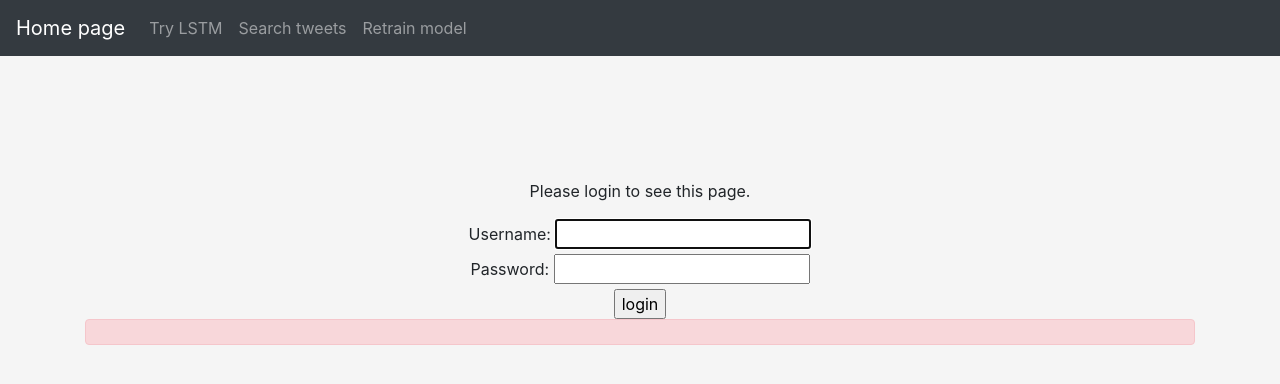
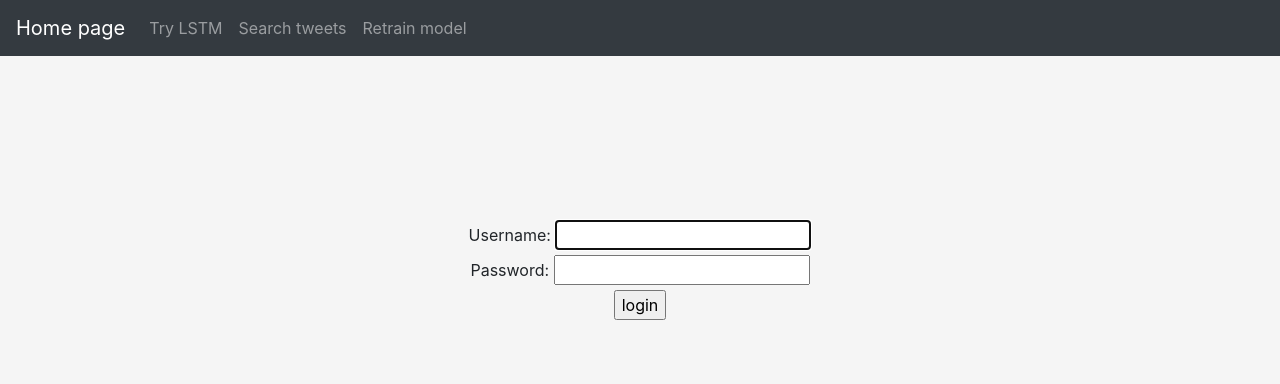
Before and after one commit to smbkzt/django_lstm, a Django app: page /accounts/login/?next=/train-lstm in a window 1280 px wide. Shown: the top 384 px of the page. Run offline with Django 3.2, Linux system fonts and the light colour scheme; parts of the project's set-up code (start-up, migrations or seed data) failed here and were passed over; some libraries are stand-ins or nearby versions.

Commit message:
mirror changes(code review)

```diff
--- a/main/views.py
+++ b/main/views.py
@@ -37,7 +37,7 @@ def home(request):
 @method_decorator(csrf_exempt, name='dispatch')
 class TrainPageView(View):
     def get(self, request):
-        return render(request, "main/train.html")
+        return render(request, "main/retrain_page.html")
 
     def post(self, request):
         if request.is_ajax():
@@ -60,4 +60,4 @@ class TrainPageView(View):
                                 content_type="application/json"
                                 )
         else:
-            return render(request, "main/train.html")
+            return render(request, "main/retrain_page.html")
--- a/static/css/main.css
+++ b/static/css/main.css
@@ -91,3 +91,7 @@ body {
 #answer{
   display: none;
 }
+
+.login-error{
+  position: absolute;
+}
--- a/templates/main/train.html
+++ b/templates/main/retrain_page.html
@@ -1,4 +1,7 @@
-{% extends "../base.html" %} {% load static %} {% block title %}Train LSTM model{% endblock title %} {% block content %}
+{% extends "../base.html" %}
+{% load static %}
+{% block title %}Train LSTM model{% endblock title %}
+{% block content %}
 <div class="row margin100">
     <form class="form-signin" id="ajax-train-form" method="POST" action="/try-lstm">
         {% csrf_token %}
@@ -20,6 +23,7 @@
 
         <button class="mt-2 btn btn-lg btn-primary btn-block" type="submit">Train</button>
         <div id="answer" class="mt-3" role="alert"></div>
+        <div id="tensorboard" class"mt-3"></div>
         <div class="row">
             <div class="col-md-5"></div>
             <div class="col-md-2">
--- a/templates/registration/login.html
+++ b/templates/registration/login.html
@@ -1,16 +1,10 @@
 {% extends "../base.html" %}
 {%block title%}Login page{%endblock%}
 {% block content %}
-  {% if next %}
-    {% if user.is_authenticated %}
-      <p>Your account doesn't have access to this page. To proceed,
-        please login with an account that has access.</p>
-    {% else %}
-      <p>Please login to see this page.</p>
-    {% endif %}
-  {% endif %}
-
-  <form method="post" action="{% url 'login' %}">
+<div class="row">
+  <div class="col-md-3"></div>
+  <div class="col-md-6">
+    <form method="post" class="form-signin" action="{% url 'login' %}">
       {% csrf_token %}
       <div>
         <td>{{ form.username.label_tag }}</td>
@@ -24,11 +18,13 @@
         <input type="submit" value="login" />
         <input type="hidden" name="next" value="{{ next }}" />
       </div>
-    <div class="alert alert-danger">
       {% if form.errors %}
+        <div class="alert alert-danger login-error mt-3">
           <p>Your username and password didn't match. Please try again.</p>
+        </div>
       {% endif %}
+    </form>
   </div>
-  </form>
-
+  <div class="col-md-3"></div>
+</div>
 {% endblock %}
```
Also changed, not shown: db.sqlite3, 1 other file. Lines whose indentation alone changed are shown as unchanged.
